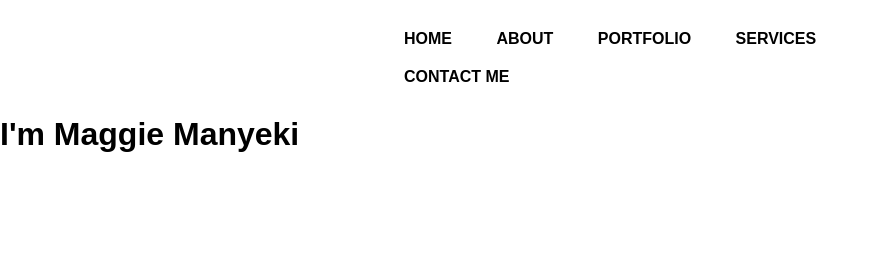
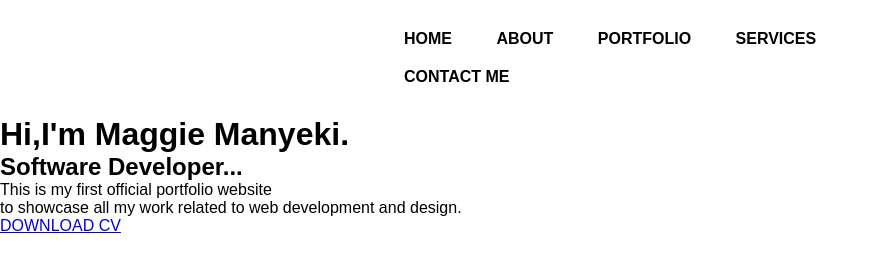
Before and after one commit to margaretmanyeki/Personal-Website, a plain HTML site: page index.html in a window 1280 px wide. Shown: the whole page, without its empty margins (0-879 px from the left). Drawn offline with Linux system fonts and the light colour scheme.

Commit message:
added paraghraph

```diff
--- a/index.html
+++ b/index.html
@@ -19,8 +19,11 @@
             </ul>
         </nav>
     <div class="detail">
-        <h1>I'm Maggie <span>Manyeki</span></h1>
-
+        <h1> Hi,I'm Maggie <span>Manyeki.</span></h1>
+        <h2>Software Developer...</h2>
+        <p>This  is my first official portfolio website
+        <br> to showcase all my work related to web development and design.</p>
+<a href="#">DOWNLOAD CV</a>
     </div>
     </div>
 </body>
```
